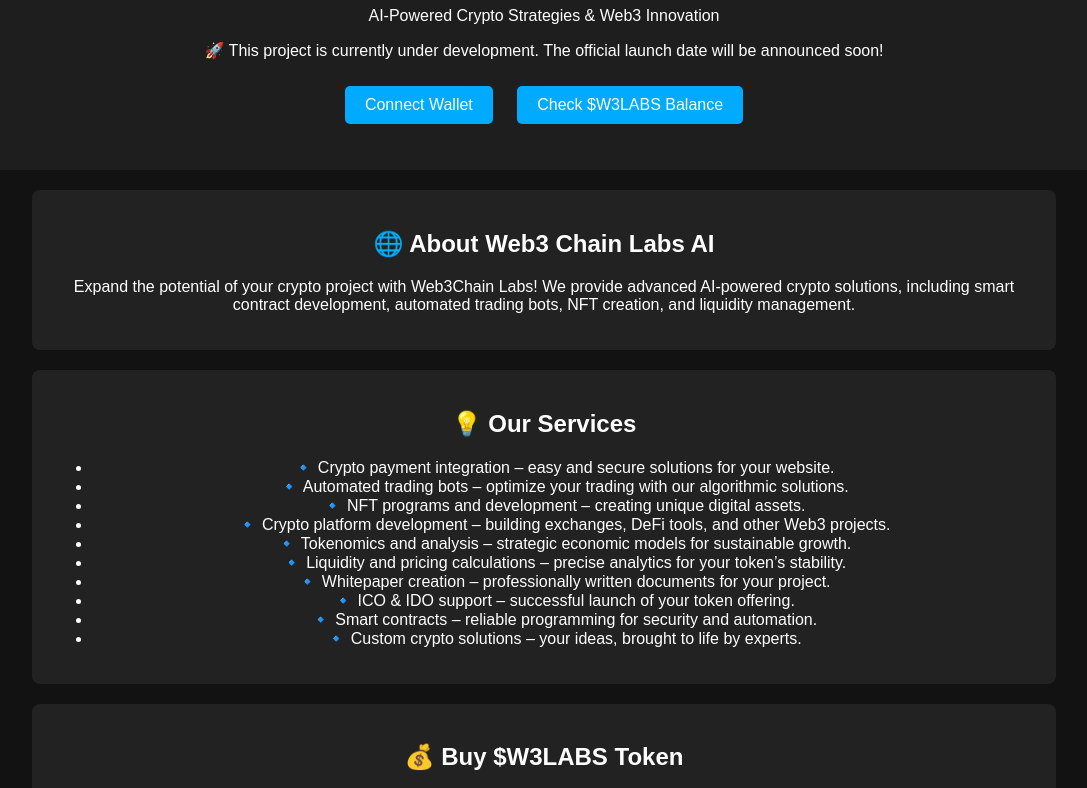
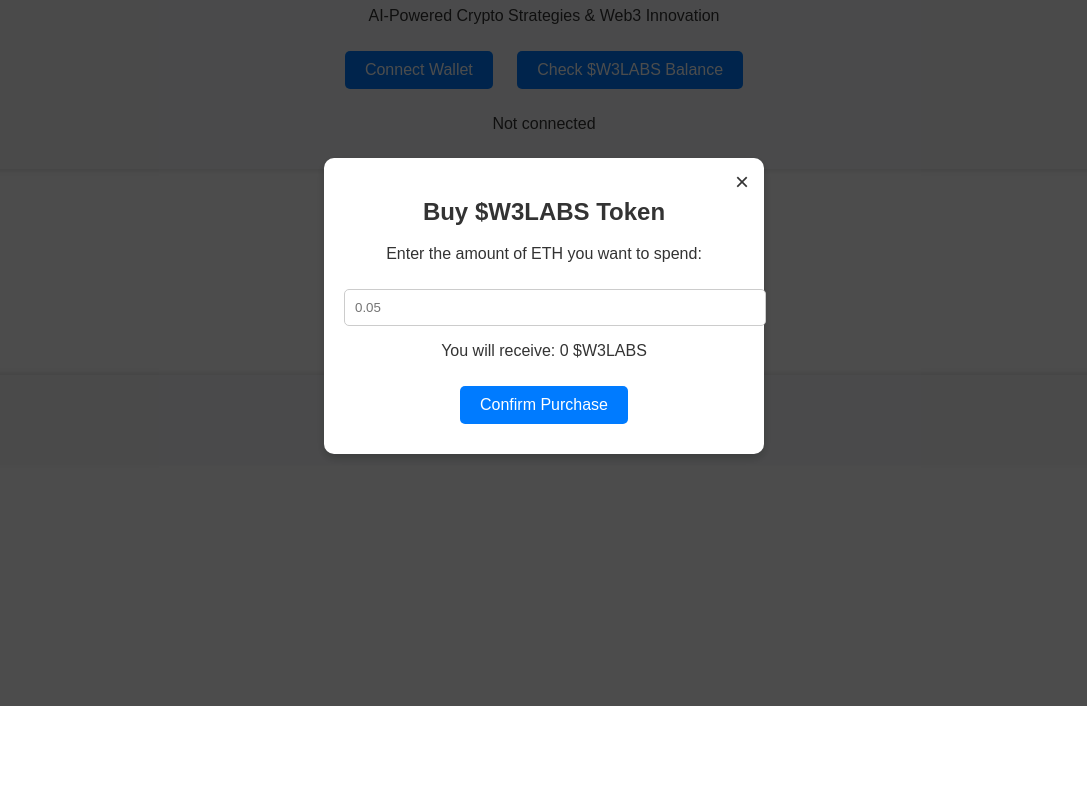
Before and after one commit to Web3ChainLabsAI/Web3ChainLabsAI, a plain HTML site: page index.html in a window 1280 px wide. Shown: the part 94-882 px from the top of the page, without its empty margins (96-1183 px from the left). After the commit the page ends 800 px from the top, so only its background shows below. Drawn offline with Linux system fonts and the light colour scheme.

Commit message:
Update index.html

```diff
--- a/index.html
+++ b/index.html
@@ -3,74 +3,202 @@
 <head>
     <meta charset="UTF-8">
     <meta name="viewport" content="width=device-width, initial-scale=1.0">
-    <title>Web3 Chain Labs AI</title>
-    <link rel="stylesheet" href="styles.css">
+    <title>Web3 Chain Labs AI - PreSale</title>
+
+    <!-- ✅ Зареждане на Web3.js -->
     <script src="https://cdnjs.cloudflare.com/ajax/libs/web3/1.7.4/web3.min.js"></script>
 
-    <!-- SEO Meta Tags -->
-    <meta name="description" content="Expand your crypto potential with Web3Chain Labs! AI-Powered Crypto Strategies, Web3 Integration, and Smart Contract Development.">
-    <meta name="keywords" content="crypto, Web3, blockchain, AI trading, DeFi, NFT, tokenomics, ICO, IDO, smart contracts">
-    <meta name="author" content="Web3 Chain Labs AI">
+    <style>
+        /* ✅ Основен стил */
+        body {
+            font-family: Arial, sans-serif;
+            text-align: center;
+            margin: 0;
+            padding: 0;
+            background-color: #fff;
+            color: #333;
+        }
 
-    <!-- OpenGraph (Facebook, Twitter, Discord) -->
-    <meta property="og:title" content="Web3 Chain Labs AI - AI-Powered Crypto & Web3 Solutions">
-    <meta property="og:description" content="Expand your crypto project with Web3Chain Labs. From smart contracts to AI-powered trading strategies.">
-    <meta property="og:image" content="https://www.Web3ChainLabsAI.de/logo.png">
-    <meta property="og:url" content="https://www.Web3ChainLabsAI.de">
-    <meta property="og:type" content="website">
+        header {
+            background-color: #f8f9fa;
+            padding: 20px;
+            box-shadow: 0px 2px 5px rgba(0, 0, 0, 0.1);
+        }
+
+        button {
+            background-color: #007bff;
+            color: white;
+            border: none;
+            padding: 10px 20px;
+            margin: 10px;
+            cursor: pointer;
+            border-radius: 5px;
+            font-size: 16px;
+            transition: background 0.3s ease;
+        }
+
+        button:hover {
+            background-color: #0056b3;
+        }
+
+        section {
+            padding: 30px;
+            max-width: 800px;
+            margin: auto;
+        }
+
+        footer {
+            text-align: center;
+            padding: 20px;
+            background: #f8f9fa;
+            margin-top: 20px;
+            box-shadow: 0px -2px 5px rgba(0, 0, 0, 0.1);
+        }
+
+        /* ✅ MODAL СТИЛОВЕ (поправени) */
+        .modal {
+            display: none;
+            position: fixed;
+            z-index: 1000;
+            left: 0;
+            top: 0;
+            width: 100%;
+            height: 100%;
+            background-color: rgba(0, 0, 0, 0.7);
+            display: flex;
+            align-items: center;
+            justify-content: center;
+        }
+
+        .modal-content {
+            background: white;
+            padding: 20px;
+            border-radius: 10px;
+            text-align: center;
+            width: 90%;
+            max-width: 400px;
+            box-shadow: 0px 4px 10px rgba(0, 0, 0, 0.2);
+            animation: fadeIn 0.3s ease-in-out;
+            position: relative;
+        }
+
+        .close {
+            position: absolute;
+            top: 10px;
+            right: 15px;
+            font-size: 24px;
+            cursor: pointer;
+        }
+
+        input {
+            width: 100%;
+            padding: 10px;
+            margin-top: 10px;
+            border: 1px solid #ccc;
+            border-radius: 5px;
+        }
+
+        @keyframes fadeIn {
+            from { opacity: 0; transform: scale(0.95); }
+            to { opacity: 1; transform: scale(1); }
+        }
+    </style>
 </head>
 <body>
     <header>
         <h1>🚀 Web3 Chain Labs AI</h1>
         <p>AI-Powered Crypto Strategies & Web3 Innovation</p>
-        <p>🚀 This project is currently under development. The official launch date will be announced soon!</p>
-        <button id="connectWallet" onclick="connectWallet()">Connect Wallet</button>
-        <button id="checkBalance" onclick="getTokenBalance()">Check $W3LABS Balance</button>
-        <p id="walletAddress"></p>
+        <button id="connectWallet">Connect Wallet</button>
+        <button id="checkBalance">Check $W3LABS Balance</button>
+        <p id="walletAddress">Not connected</p>
     </header>
-
-    <section id="about">
-        <h2>🌐 About Web3 Chain Labs AI</h2>
-        <p>Expand the potential of your crypto project with Web3Chain Labs! We provide advanced AI-powered crypto solutions, including smart contract development, automated trading bots, NFT creation, and liquidity management.</p>
-    </section>
-
-    <section id="services">
-        <h2>💡 Our Services</h2>
-        <ul>
-            <li>🔹 Crypto payment integration – easy and secure solutions for your website.</li>
-            <li>🔹 Automated trading bots – optimize your trading with our algorithmic solutions.</li>
-            <li>🔹 NFT programs and development – creating unique digital assets.</li>
-            <li>🔹 Crypto platform development – building exchanges, DeFi tools, and other Web3 projects.</li>
-            <li>🔹 Tokenomics and analysis – strategic economic models for sustainable growth.</li>
-            <li>🔹 Liquidity and pricing calculations – precise analytics for your token’s stability.</li>
-            <li>🔹 Whitepaper creation – professionally written documents for your project.</li>
-            <li>🔹 ICO & IDO support – successful launch of your token offering.</li>
-            <li>🔹 Smart contracts – reliable programming for security and automation.</li>
-            <li>🔹 Custom crypto solutions – your ideas, brought to life by experts.</li>
-        </ul>
-    </section>
 
     <section id="buy-token">
         <h2>💰 Buy $W3LABS Token</h2>
-        <p>Join the future of AI-powered crypto trading. Get your $W3LABS tokens now.</p>
-        <label for="ethAmount">Enter ETH amount:</label>
-        <input type="number" id="ethAmount" step="0.001" min="0.001" placeholder="0.05" style="margin-right: 10px;" oninput="calculateTokens()">
-        <p id="tokenAmount">You will receive: 0 $W3LABS</p>
-        <button onclick="buyTokens()">Buy $W3LABS</button>
+        <button id="buyNowButton">Buy $W3LABS</button>
     </section>
 
-    <section id="telegram">
-        <h2>📢 Join Our Telegram Community</h2>
-        <p>Stay updated and chat with AI-driven insights in our official Telegram group.</p>
-        <a href="https://t.me/Web3ChainLabsAI" target="_blank">
-            <button>Join Telegram Group</button>
-        </a>
-    </section>
+    <!-- ✅ MODAL ПРОЗОРЕЦ ЗА ПОКУПКА (Оправен) -->
+    <div id="buyModal" class="modal">
+        <div class="modal-content">
+            <span class="close" onclick="closeModal()">&times;</span>
+            <h2>Buy $W3LABS Token</h2>
+            <p>Enter the amount of ETH you want to spend:</p>
+            <input type="number" id="ethAmountModal" step="0.001" min="0.001" placeholder="0.05" oninput="calculateTokens()">
+            <p id="tokenAmountModal">You will receive: 0 $W3LABS</p>
+            <button id="buyButton">Confirm Purchase</button>
+        </div>
+    </div>
 
     <footer>
         <p>© 2025 Web3 Chain Labs AI. All Rights Reserved.</p>
     </footer>
 
-    <script src="script.js"></script>
+    <!-- ✅ JavaScript -->
+    <script>
+        document.addEventListener("DOMContentLoaded", function () {
+            const connectButton = document.getElementById("connectWallet");
+            const checkBalanceButton = document.getElementById("checkBalance");
+            const buyNowButton = document.getElementById("buyNowButton");
+            const buyButton = document.getElementById("buyButton");
+            const modal = document.getElementById("buyModal");
+
+            connectButton.addEventListener("click", async function () {
+                if (typeof window.ethereum !== "undefined") {
+                    try {
+                        const accounts = await ethereum.request({ method: "eth_requestAccounts" });
+                        document.getElementById("walletAddress").innerText = `Connected: ${accounts[0].slice(0, 6)}...${accounts[0].slice(-4)}`;
+                    } catch (error) {
+                        alert("Wallet connection failed: " + error.message);
+                    }
+                } else {
+                    alert("MetaMask is not installed. Please install it to connect your wallet.");
+                }
+            });
+
+            checkBalanceButton.addEventListener("click", async function () {
+                if (typeof window.ethereum !== "undefined") {
+                    try {
+                        const web3 = new Web3(window.ethereum);
+                        const accounts = await ethereum.request({ method: "eth_requestAccounts" });
+                        const tokenContract = new web3.eth.Contract(
+                            [{"constant": true, "inputs": [{"name": "owner", "type": "address"}], "name": "balanceOf", "outputs": [{"name": "balance", "type": "uint256"}], "type": "function"}],
+                            "0x00Ae43d74aD13b675a50aB10393eeE9300F3bCf1"
+                        );
+                        const balance = await tokenContract.methods.balanceOf(accounts[0]).call();
+                        alert(`Your $W3LABS Balance: ${web3.utils.fromWei(balance, "ether")} tokens`);
+                    } catch (error) {
+                        alert("Balance check failed: " + error.message);
+                    }
+                } else {
+                    alert("MetaMask is not installed.");
+                }
+            });
+
+            buyNowButton.addEventListener("click", function () {
+                modal.style.display = "flex";
+            });
+
+            document.querySelector(".close").addEventListener("click", function () {
+                modal.style.display = "none";
+            });
+
+            window.onclick = function (event) {
+                if (event.target === modal) {
+                    modal.style.display = "none";
+                }
+            };
+
+            function calculateTokens() {
+                const ethAmountInput = document.getElementById("ethAmountModal").value;
+                const tokenDisplay = document.getElementById("tokenAmountModal");
+                const tokensPerEth = 1000000;
+                const tokenAmount = parseFloat(ethAmountInput) * tokensPerEth;
+                tokenDisplay.innerText = `You will receive: ${tokenAmount.toLocaleString()} $W3LABS`;
+            }
+
+            document.getElementById("ethAmountModal").addEventListener("input", calculateTokens);
+        });
+    </script>
 </body>
 </html>
```
